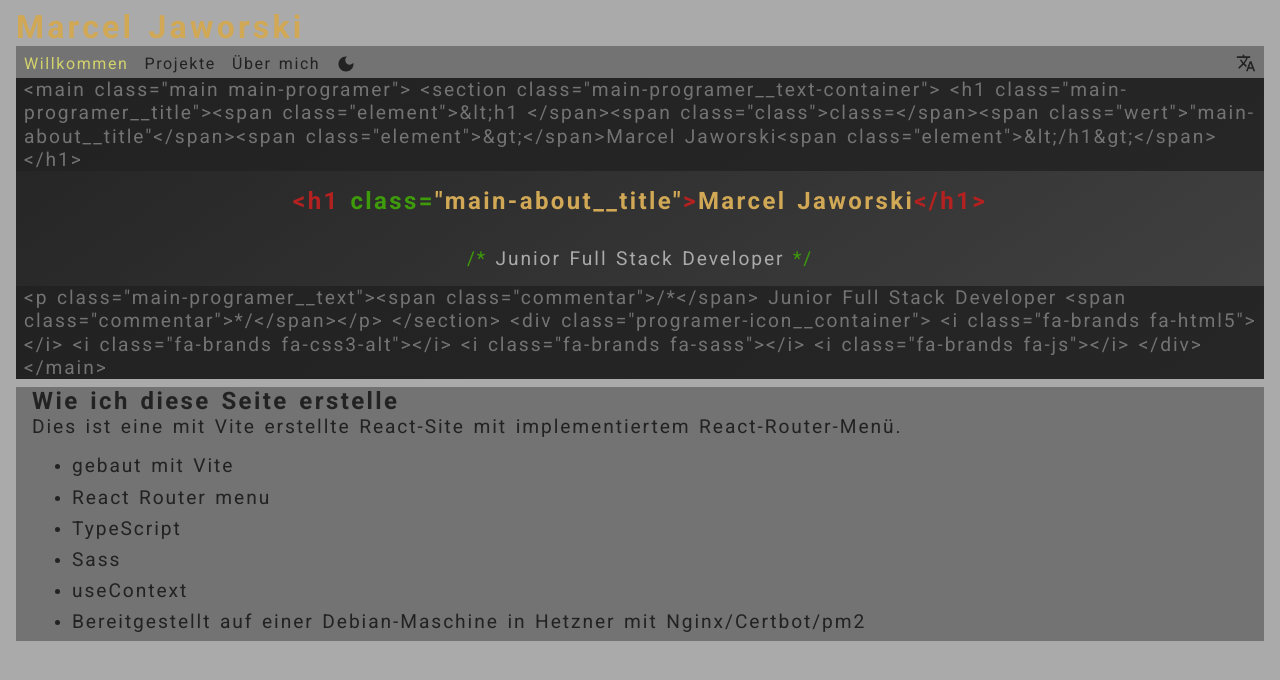
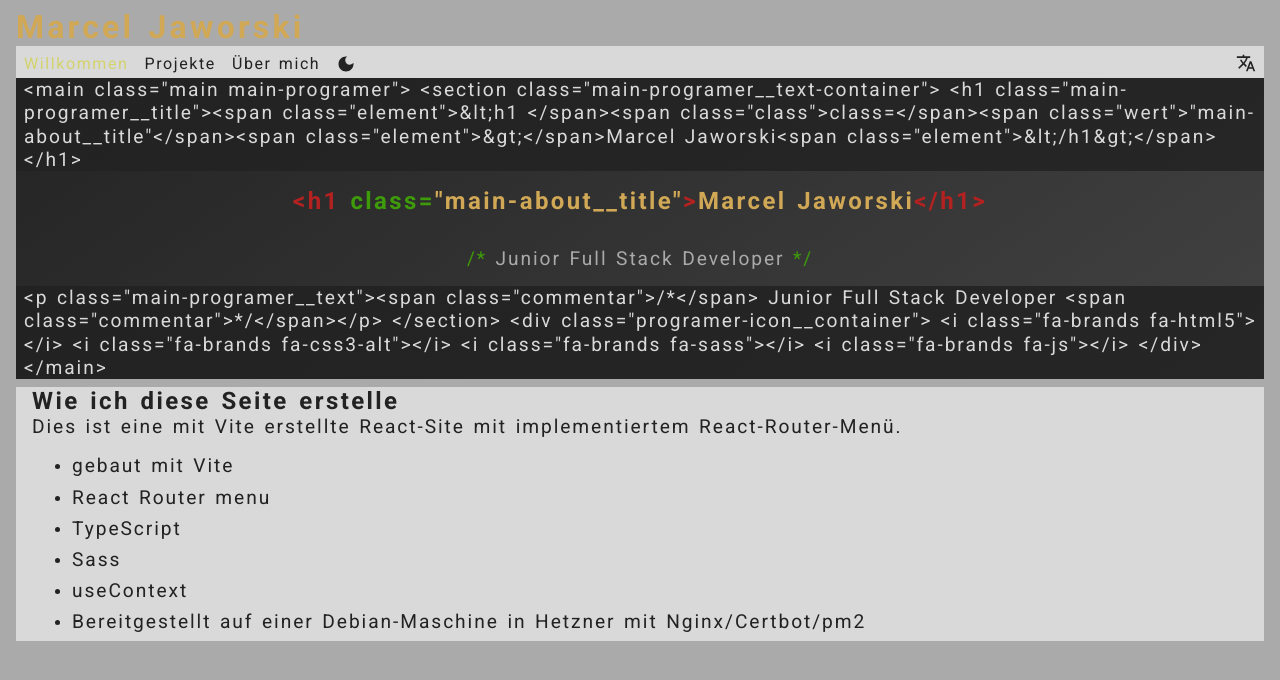
Before and after one commit to marceljaworski/portfolio, a React (Vite) app: page /welcome in a window 1280 px wide. Shown: the top 680 px of the page. Built offline with nearby package versions, Linux system fonts and the light colour scheme.

Commit message:
gray color palette

```diff
--- a/src/variables.scss
+++ b/src/variables.scss
@@ -1,13 +1,14 @@
 $primary: #aaa;
-$gray1:#737373;
-$gray2: #404040;
-$gray3: #333;
-$dark: #323232;
+$white: #f2f2f2;
+$gray1:#d9d9d9;
+$gray2: #8C8C8C;
+$gray3: #595959;
+$gray4: #404040;
 $background-dark: #222;
+$black: #0D0D0D;
 $blue: blue;
 $red: #b42121;
 $yellow:#FFD714;
 $green: #3E9C0B;
-$black: #0D0D0D;
 $class:  #3E9C0B;
 $wert:rgb(209, 168, 85);
```
